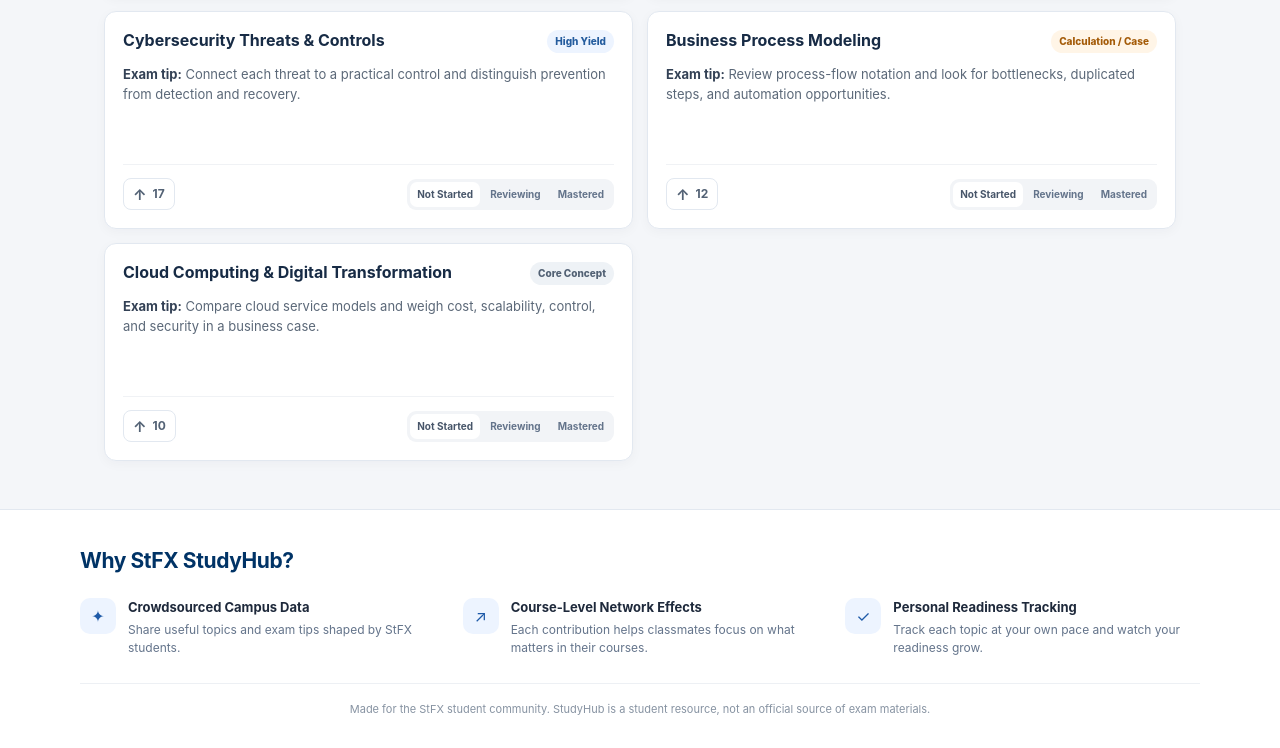
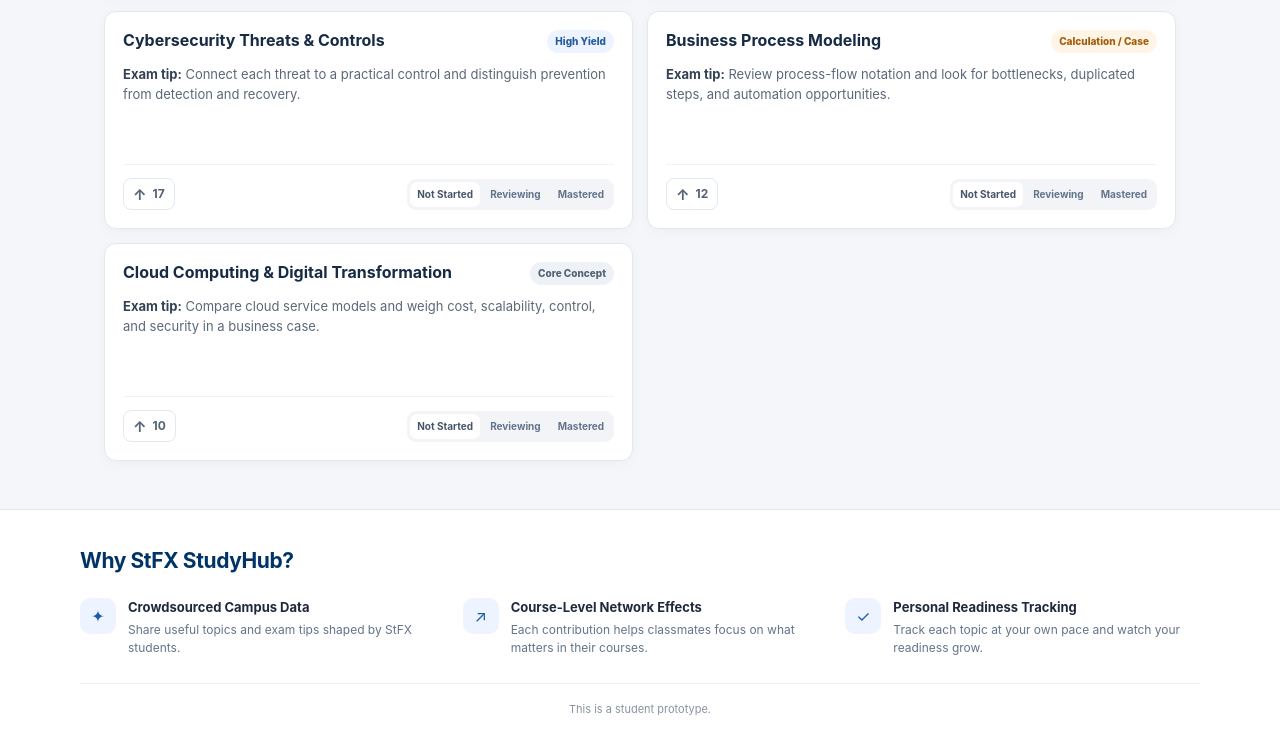
Before and after one commit to x2025ait/stfx-studyhub, a plain HTML site: page index.html in a window 1280 px wide. Shown: the part 734-1482 px from the top of the page. Drawn offline with Linux system fonts and the light colour scheme.

Commit message:
add student protottype note

```diff
--- a/index.html
+++ b/index.html
@@ -278,7 +278,7 @@
           <div><h3>Personal Readiness Tracking</h3><p>Track each topic at your own pace and watch your readiness grow.</p></div>
         </article>
       </div>
-      <p class="footer-note">Made for the StFX student community. StudyHub is a student resource, not an official source of exam materials.</p>
+      <p class="footer-note">This is a student prototype.</p>
     </div>
   </footer>
 
```
